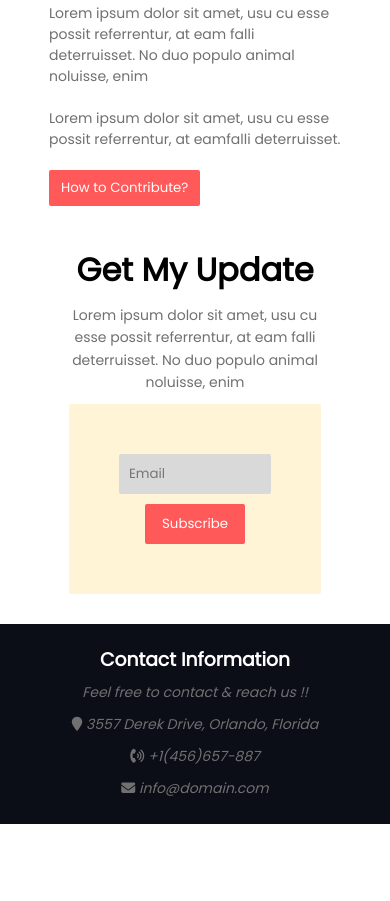
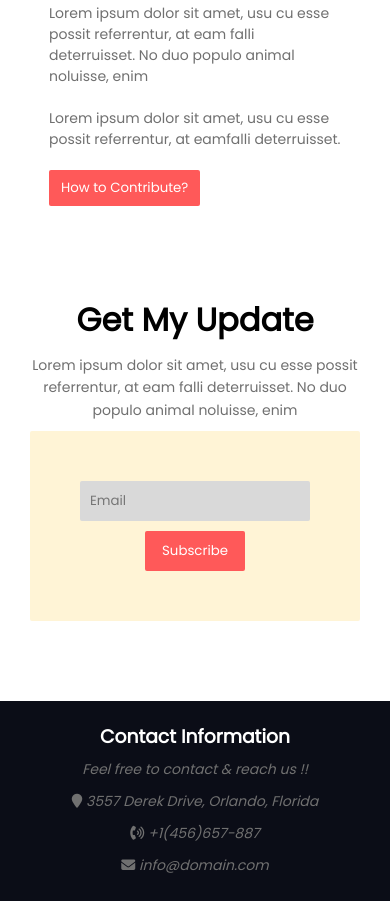
Before and after one commit to shifat-bin-reza/donate-today, a plain HTML site: page index.html in a window 390 px wide. Shown: the part 3851-4752 px from the top of the page. Before the commit the page ends 4675 px from the top, so only its background shows below. Drawn offline with Linux system fonts and the light colour scheme.

Commit message:
update responsive code

```diff
--- a/style.css
+++ b/style.css
@@ -497,10 +497,11 @@ address {
 
   .main-updates {
     width: 100%;
+    margin: 50px 0;
   }
 
   .main-updates-group {
-    width: 80%;
+    width: 100%;
   }
 
 }
```
